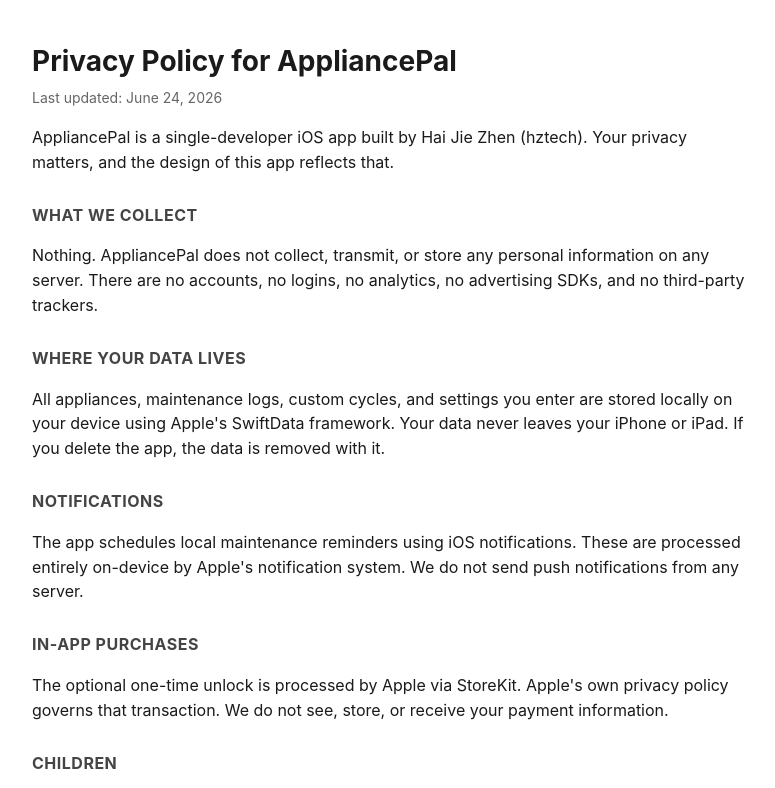
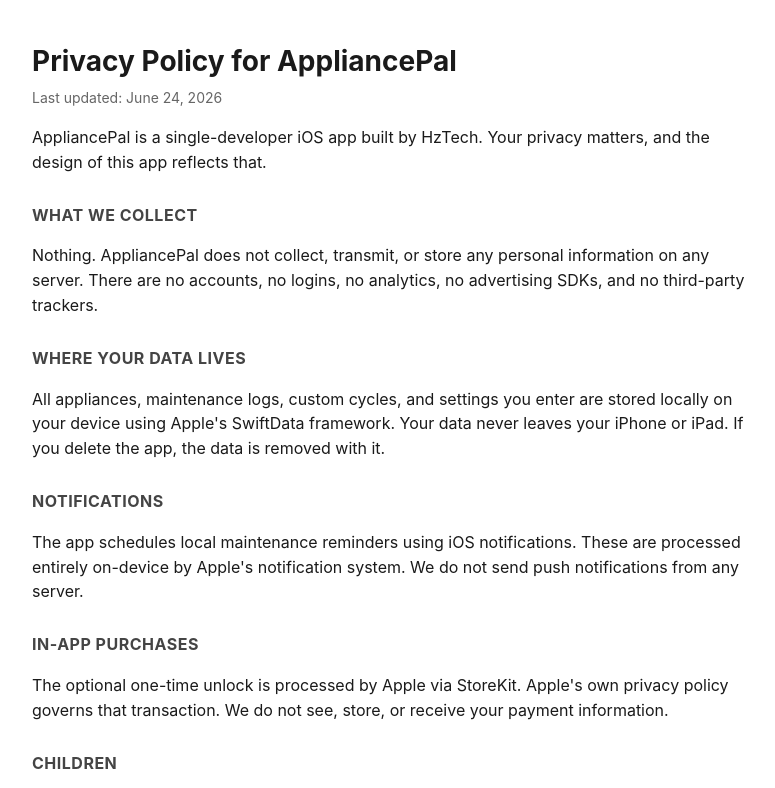
Before and after one commit to haijiezhen-bit/appliancepal-legal, a plain HTML site: page index.html in a window 1280 px wide. Shown: the top 788 px of the page, without its empty margins (248-1023 px from the left). Drawn offline with Linux system fonts and the light colour scheme.

Commit message:
Use HzTech as developer name

```diff
--- a/index.html
+++ b/index.html
@@ -18,7 +18,7 @@
   <h1>Privacy Policy for AppliancePal</h1>
   <p class="updated">Last updated: June 24, 2026</p>
 
-  <p>AppliancePal is a single-developer iOS app built by Hai Jie Zhen (hztech). Your privacy matters, and the design of this app reflects that.</p>
+  <p>AppliancePal is a single-developer iOS app built by HzTech. Your privacy matters, and the design of this app reflects that.</p>
 
   <h2>What we collect</h2>
   <p>Nothing. AppliancePal does not collect, transmit, or store any personal information on any server. There are no accounts, no logins, no analytics, no advertising SDKs, and no third-party trackers.</p>
```
